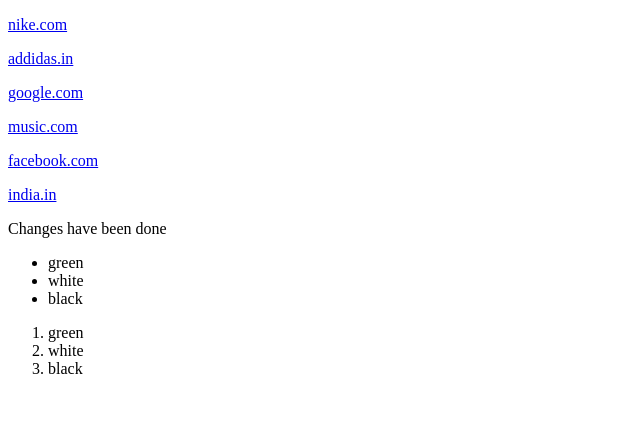
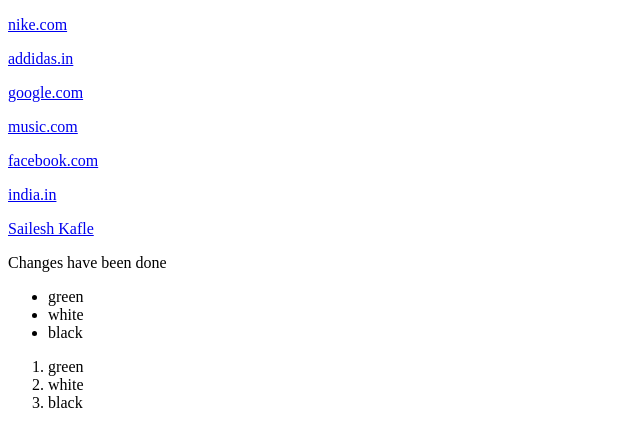
Before and after one commit to rchm5/Car-Advantage, a plain HTML site: page index.html in a window 1280 px wide. Shown: the whole page, without its empty margins (0-640 px from the left). Drawn offline with Linux system fonts and the light colour scheme.

Commit message:
changes by sailesh

```diff
--- a/index.html
+++ b/index.html
@@ -17,6 +17,7 @@
 <p><a href="https:www.facebook.com">facebook.com</a></p>
 
 <p><a href="https:www.india.in">india.in</a></p>
+<p><a href="#"> Sailesh Kafle</a></p>
 
 <p> Changes have been done</p>
 <ul>
```
